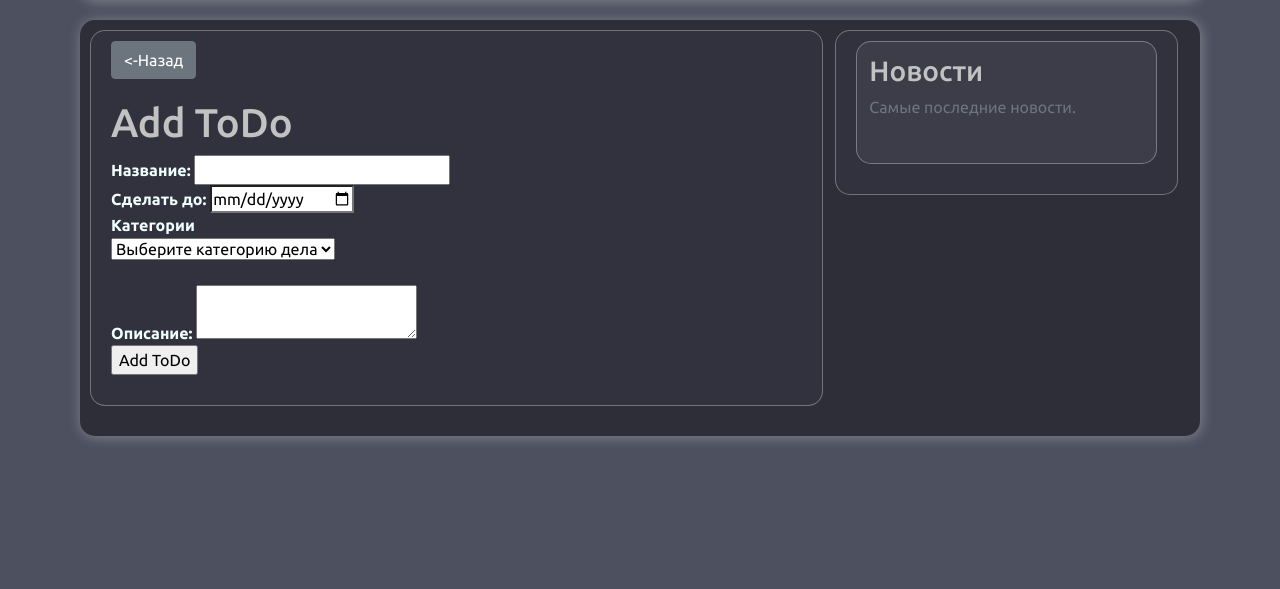
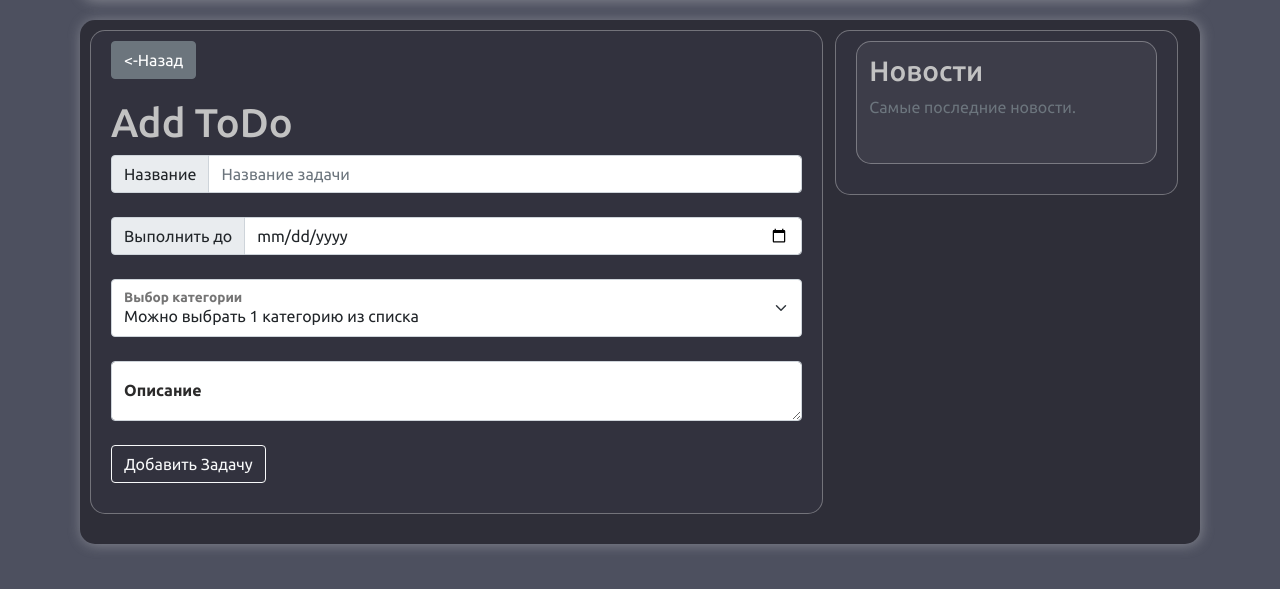
Before and after one commit to NikolaiNikitenok/KnowThePrice, a Django app: page /todo_add/ in a window 1280 px wide. Shown: the part 106-695 px from the top of the page. Run offline with Django 4.2, Linux system fonts and the light colour scheme; a user stored in the database is signed in; data comes from the database, SQL or seed files in the repository; both versions use the stored data as it was after the commit; some libraries are stand-ins or nearby versions.

Commit message:
KnowThePrice v0.1

```diff
--- a/KTP/todo_list/templates/todo_list/todo_add.html
+++ b/KTP/todo_list/templates/todo_list/todo_add.html
@@ -8,15 +8,24 @@
 <h1>Add ToDo</h1>
   <form method="POST">
     {% csrf_token %}
-    <label for="title">Название:</label>
-    <input type="text" name="title" id="title">
+    <div class="input-group flex-nowrap">
+      <span class="input-group-text" id="addon-wrapping">Название</span>
+      <input type="text" class="form-control" placeholder="Название задачи" aria-label="Title" aria-describedby="addon-wrapping" name="title">
+    </div>
     <br>
-    <label for="deadline">Сделать до:</label>
+    <!-- <label for="deadline">Сделать до:</label>
     <input type="date" class="datetime" name="deadline" id="deadline"
     style="background-color: white;
-    ">
+    color: gray;
+    font-weight: bold;
+    border-radius: 5px;
+    "> -->
+    <div class="input-group flex-nowrap">
+      <span class="input-group-text" id="addon-wrapping">Выполнить до</span>
+      <input type="date" class="form-control" placeholder="Дата" aria-label="Title" aria-describedby="addon-wrapping" name="deadline">
+    </div>
     <br>
-    <label for="category">Категории</label>
+    <!-- <label for="category">Категории</label>
       <div class="control">
         <div class="select">
           <select
@@ -25,7 +34,6 @@
             name="category_select"
             required
           >
-                <!--поставишь такой required, и не надо пустые поляв бд валидизировать. Не повторять в продакшене-->
             <option class="disabled" value="">
               Выберите категорию дела
             </option>
@@ -40,11 +48,28 @@
             {% endfor %}
           </select>
         </div>
+      </div> -->
+      <div class="form-floating">
+        <select class="form-select" id="floatingSelect" name="category_select" aria-label="Floating label select example">
+          <option required>Можно выбрать 1 категорию из списка</option>
+          {% for category in categories %}
+          <option
+            class=""
+            value="{{ category.name }}"
+            name="{{ category.name }}"
+          >
+            {{ category.name }}
+          </option>
+          {% endfor %}
+        </select>
+        <label for="floatingSelect" style="color: rgb(43, 42, 42);">Выбор категории</label>
       </div>
     <br>
-    <label for="description">Описание:</label>
-    <textarea name="description" id="description"></textarea>
+    <div class="form-floating">
+      <textarea class="form-control" placeholder="Оставьте здесь описание задачи, если нужно :)" id="floatingTextarea" name="description" style="height: 60px" ></textarea>
+      <label for="floatingTextarea" style="color: rgb(43, 42, 42);">Описание</label>
+    </div>
     <br>
-    <input type="submit" value="Add ToDo">
+    <button type="submit" class="btn btn-outline-light">Добавить Задачу</button>
   </form>
 {% endblock %}
```
Also changed, not shown: KTP/todo_list/templates/todo_list/todo_home.html (+21 -13 lines), KTP/db.sqlite3. Lines whose indentation alone changed are shown as unchanged.
